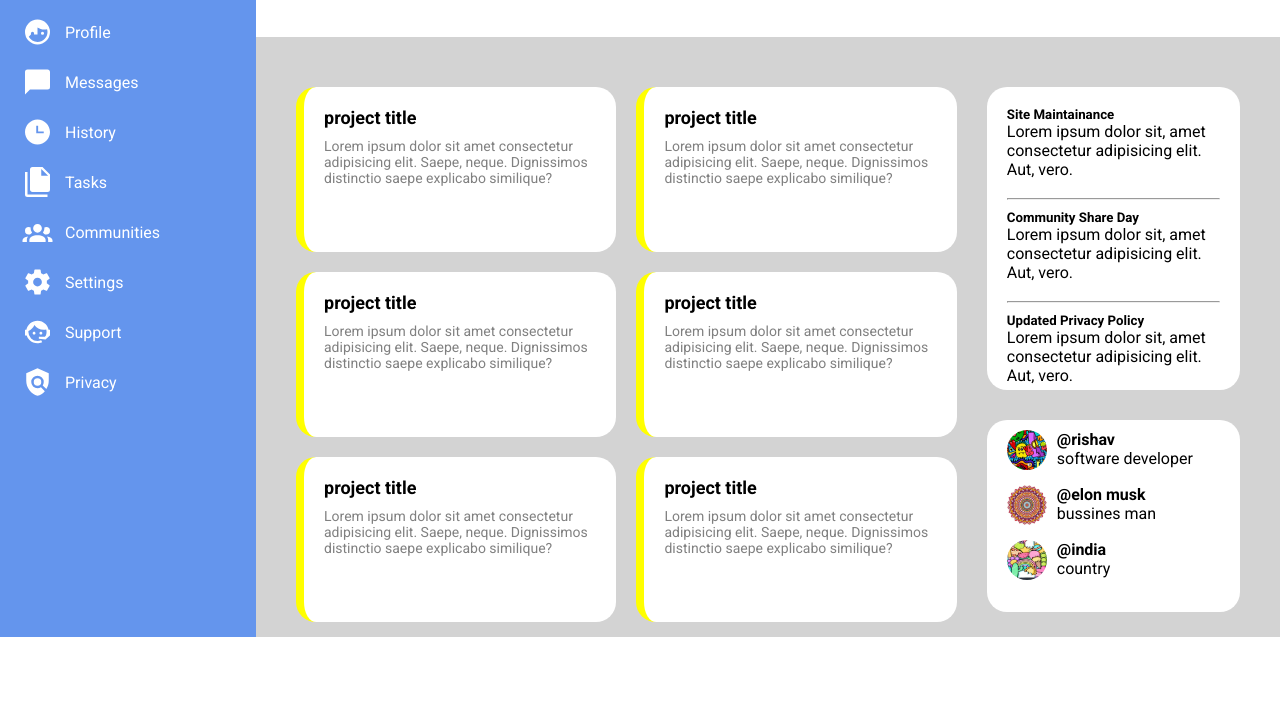
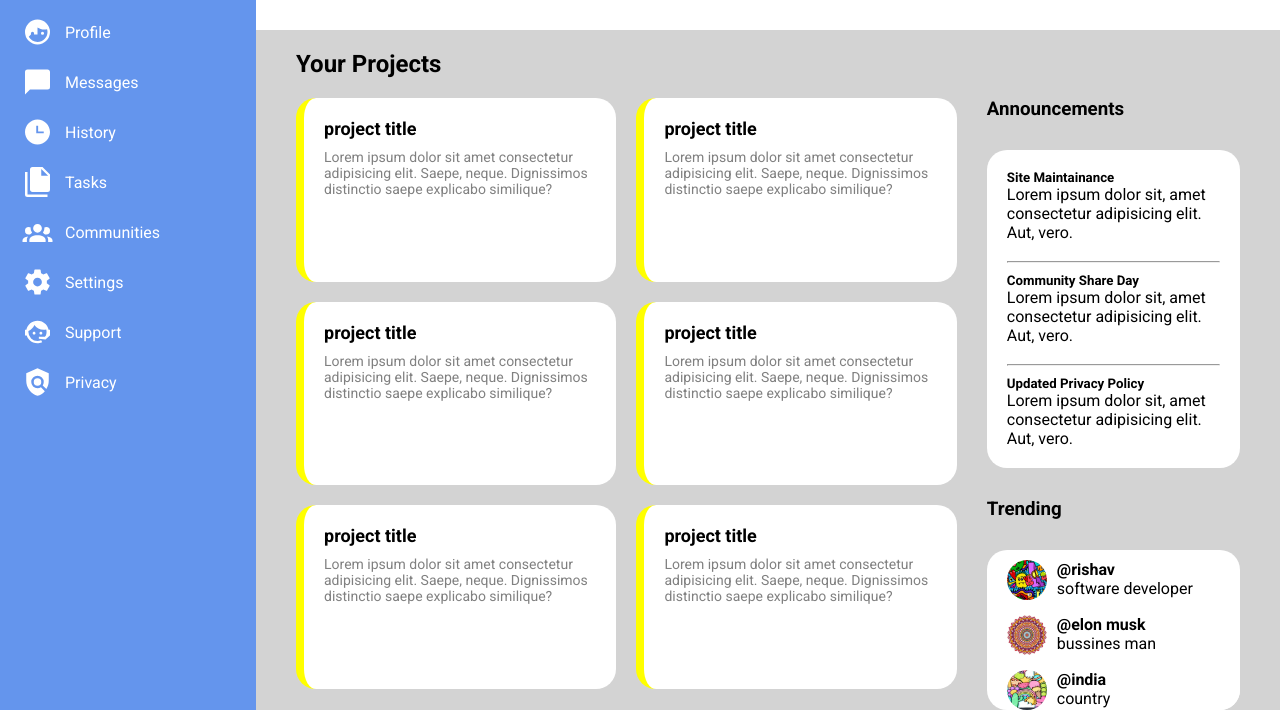
Before and after one commit to Rishav154/css-projects, a plain HTML site: page adminDashboard/index.html in a window 1280 px wide. Shown: the part 163-873 px from the top of the page. Before the commit the page ends 800 px from the top, so only its background shows below. Drawn offline with Linux system fonts and the light colour scheme.

Commit message:
issue 2 fixes

```diff
--- a/adminDashboard/index.html
+++ b/adminDashboard/index.html
@@ -127,6 +127,7 @@
 
 
             <div class="main-content">
+                <h2>Your Projects</h2>
                 <div class="projects">
                     <div class="project-card">
                         <h4>project title</h4>
@@ -160,6 +161,7 @@
                     </div>
                 </div>
                 <div class="right-info-bar">
+                    <h3>Announcements</h3> <!-- Added title for Announcements -->
                     <div class="announcements">
                         <div class="announcement">
                             <h5>Site Maintainance</h5>
@@ -178,6 +180,7 @@
                             <p>Lorem ipsum dolor sit, amet consectetur adipisicing elit. Aut, vero.</p>
                         </div>
                     </div>
+                    <h3>Trending</h3> <!-- Added title for Trending -->
                     <div class="trending">
                         <div class="trending-list">
                             <img src="assets/trending1.webp" alt="trending account profile picture">
--- a/adminDashboard/style.css
+++ b/adminDashboard/style.css
@@ -9,12 +9,13 @@
 .grid {
     display: grid;
     grid-template-columns: 20% 80%;
+    height: 100vh; /* Added to make the grid take full height */
 }
 
 .main {
-    height: 100vh;
+    height: 100%; /* 100% to fill the grid height */
     display: grid;
-    grid-template-rows: 25% 75%;
+    grid-template-rows: auto 1fr; /* for dynamic height */
 }
 
 
@@ -22,7 +23,7 @@
 
 .sidebar {
     background-color: cornflowerblue;
-    height: 100vh;
+    height: 100%;
     fill: white;
     color: white;
     font-family: "Roboto", sans-serif;
@@ -161,9 +162,15 @@
     grid-template-columns: 70% 30%;
     padding-left: 40px;
     padding-right: 40px;
-    padding-top: 50px;
+    padding-top: 20px; /* Reduced padding-top */
     font-family: "Roboto", sans-serif;
     font-style: normal;
+    margin-top: 10px;
+}
+
+.main-content h2 {
+    grid-column: 1 / -1;
+    margin-bottom: 20px; /* space below the h2 */
 }
 
 .projects {
@@ -195,7 +202,7 @@
 
 .right-info-bar {
     display: grid;
-    grid-template-rows: 55% 35%;
+    /* grid-template-rows: 55% 35%; */
     gap: 30px;
     padding-left: 30px;
 }
@@ -231,3 +238,9 @@
     border-radius: 50%;
     margin-right: 10px;
 }
+
+.header-content {
+    display: flex;
+    justify-content: space-between;
+    margin-bottom: 20px;
+}
```
